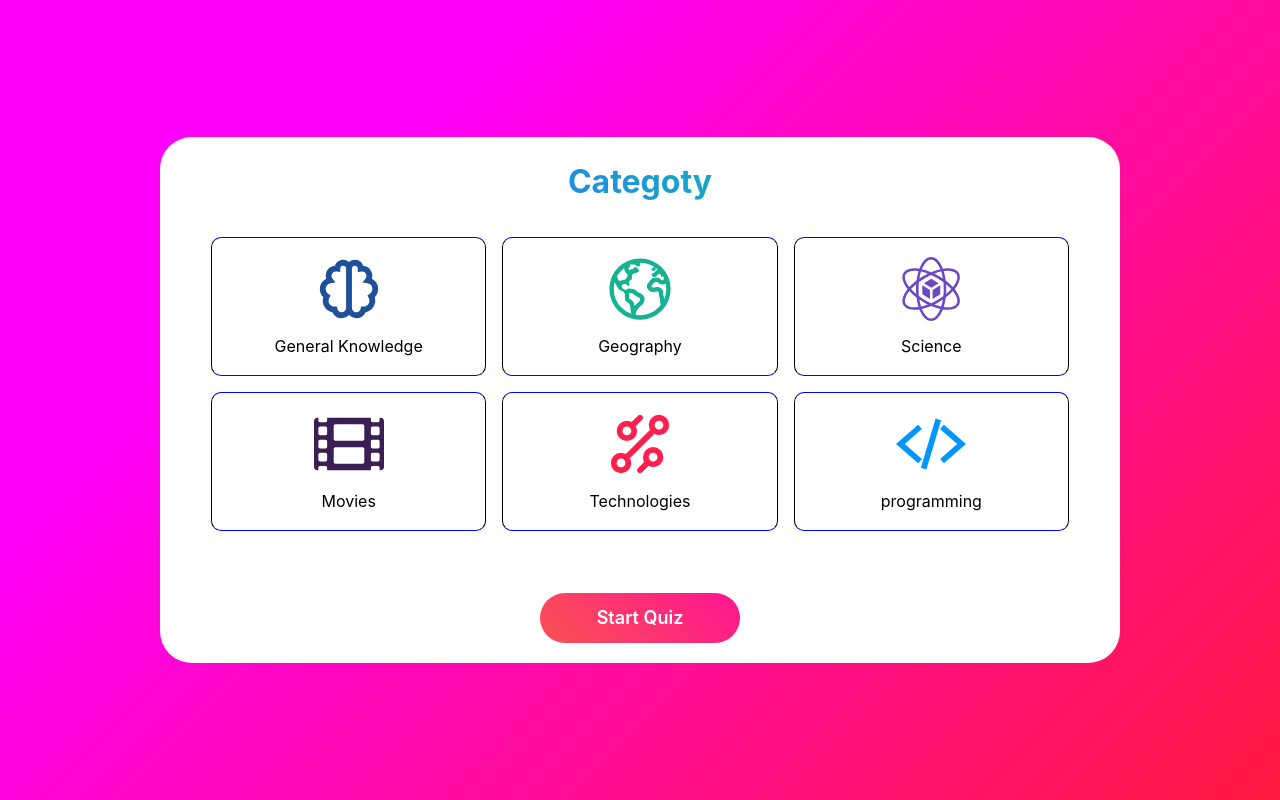
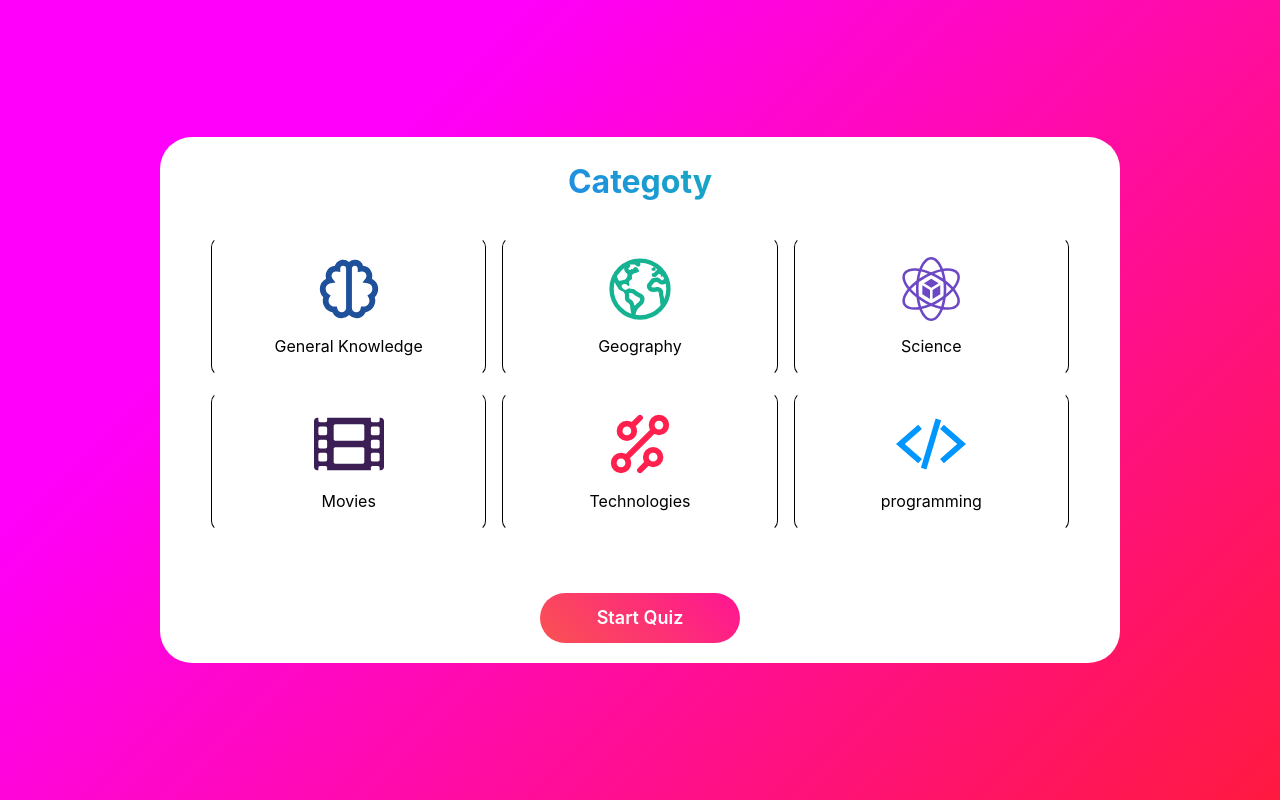
Before and after one commit to t910935-art/quiz, a React (Vite) app: page /category in a window 1280 px wide. Built offline with nearby package versions, Linux system fonts and the light colour scheme.

Commit message:
Select category

```diff
--- a/src/pages/CategoryPage.tsx
+++ b/src/pages/CategoryPage.tsx
@@ -7,6 +7,7 @@ import { GiMaterialsScience } from "react-icons/gi";
 import { FaFilm } from "react-icons/fa";
 import { GrTechnology } from "react-icons/gr";
 import { useNavigate } from "react-router";
+import { useState } from "react";
 
 const categories = [
   {
@@ -39,6 +40,7 @@ const categories = [
 
 const CategoryPage = () => {
   const navigate = useNavigate();
+  const [quizCategory, setQuizCategory] = useState<string | null>(null);
 
   const handleStartQuiz = () => {
     navigate("/quiz-info");
@@ -59,8 +61,10 @@ const CategoryPage = () => {
             <CategoryItem
               icon={category.icon}
               title={category.title}
-              onClick={() => {}}
-              active
+              onClick={() => {
+                setQuizCategory(category.title);
+              }}
+              active={category.title === quizCategory}
             />
           </Grid.Col>
         ))}
```
